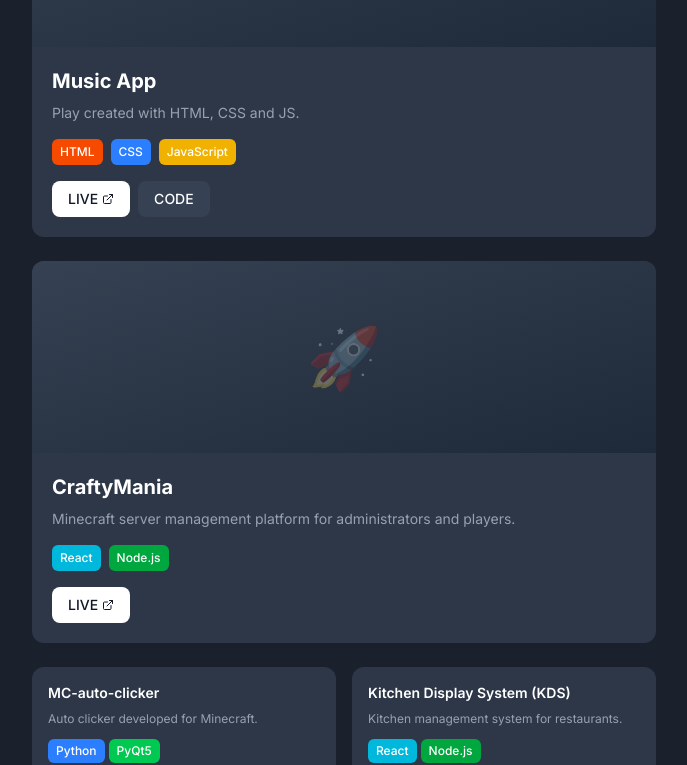
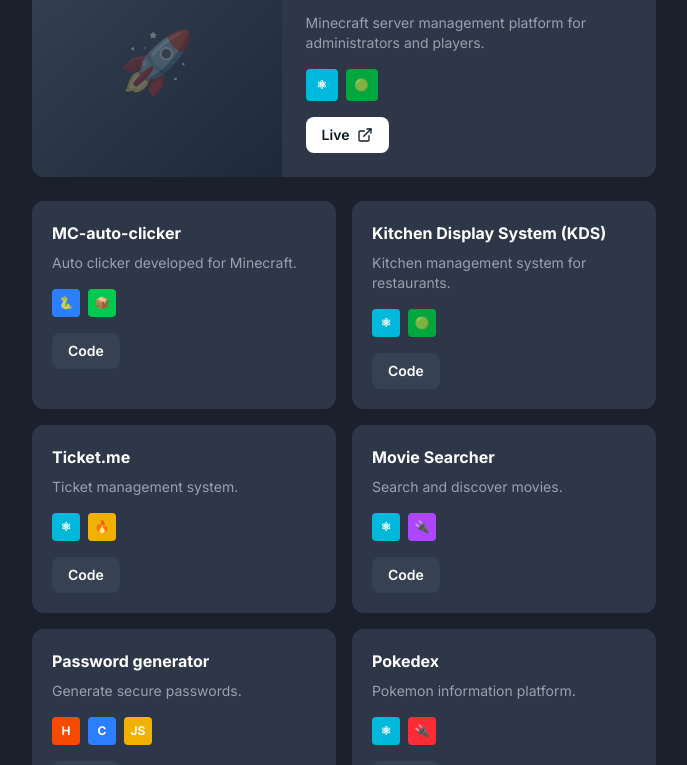
Before and after one commit to REN-ORDO/portfolio, a React (Vite) app: page / in a window 1280 px wide. Shown: the part 1115-1880 px from the top of the page, without its empty margins (296-983 px from the left). Built offline with nearby package versions, Linux system fonts and the light colour scheme.

Commit message:
fix: Update project cards to horizontal layout matching reference design

```diff
--- a/src/App.jsx
+++ b/src/App.jsx
@@ -8,20 +8,25 @@ function App() {
             description: 'A platform to search for Minecraft skins, edit, convert and download them.',
             image: '/project1.jpg',
             tech: [
-                { name: 'Next.js', color: 'bg-gray-700' },
-                { name: 'TypeScript', color: 'bg-blue-600' },
+                { name: 'N', icon: 'N', color: 'bg-gray-800' },
+                { name: 'React', icon: '⚛', color: 'bg-cyan-500' },
+                { name: 'TS', icon: 'TS', color: 'bg-blue-600' },
+                { name: 'Tailwind', icon: '🌊', color: 'bg-cyan-400' },
+                { name: 'Supabase', icon: '⚡', color: 'bg-green-500' },
             ],
             live: 'https://skinamc.com',
             code: null,
         },
         {
             name: 'Music App',
-            description: 'Play created with HTML, CSS and JS.',
+            description: 'Play, create playlists, like songs and discover music trends.',
             image: '/project2.jpg',
             tech: [
-                { name: 'HTML', color: 'bg-orange-600' },
-                { name: 'CSS', color: 'bg-blue-500' },
-                { name: 'JavaScript', color: 'bg-yellow-500' },
+                { name: 'N', icon: 'N', color: 'bg-gray-800' },
+                { name: 'React', icon: '⚛', color: 'bg-cyan-500' },
+                { name: 'TS', icon: 'TS', color: 'bg-blue-600' },
+                { name: 'Tailwind', icon: '🌊', color: 'bg-cyan-400' },
+                { name: 'YouTube', icon: '▶', color: 'bg-red-600' },
             ],
             live: 'https://example.com',
             code: 'https://github.com',
@@ -31,8 +36,8 @@ function App() {
             description: 'Minecraft server management platform for administrators and players.',
             image: '/project3.jpg',
             tech: [
-                { name: 'React', color: 'bg-cyan-500' },
-                { name: 'Node.js', color: 'bg-green-600' },
+                { name: 'React', icon: '⚛', color: 'bg-cyan-500' },
+                { name: 'Node', icon: '🟢', color: 'bg-green-600' },
             ],
             live: 'https://example.com',
             code: null,
@@ -41,8 +46,8 @@ function App() {
             name: 'MC-auto-clicker',
             description: 'Auto clicker developed for Minecraft.',
             tech: [
-                { name: 'Python', color: 'bg-blue-500' },
-                { name: 'PyQt5', color: 'bg-green-500' },
+                { name: 'Python', icon: '🐍', color: 'bg-blue-500' },
+                { name: 'PyQt5', icon: '📦', color: 'bg-green-500' },
             ],
             code: 'https://github.com',
         },
@@ -50,8 +55,8 @@ function App() {
             name: 'Kitchen Display System (KDS)',
             description: 'Kitchen management system for restaurants.',
             tech: [
-                { name: 'React', color: 'bg-cyan-500' },
-                { name: 'Node.js', color: 'bg-green-600' },
+                { name: 'React', icon: '⚛', color: 'bg-cyan-500' },
+                { name: 'Node', icon: '🟢', color: 'bg-green-600' },
             ],
             code: 'https://github.com',
         },
@@ -59,8 +64,8 @@ function App() {
             name: 'Ticket.me',
             description: 'Ticket management system.',
             tech: [
-                { name: 'React', color: 'bg-cyan-500' },
-                { name: 'Firebase', color: 'bg-yellow-500' },
+                { name: 'React', icon: '⚛', color: 'bg-cyan-500' },
+                { name: 'Firebase', icon: '🔥', color: 'bg-yellow-500' },
             ],
             code: 'https://github.com',
         },
@@ -68,8 +73,8 @@ function App() {
             name: 'Movie Searcher',
             description: 'Search and discover movies.',
             tech: [
-                { name: 'React', color: 'bg-cyan-500' },
-                { name: 'API', color: 'bg-purple-500' },
+                { name: 'React', icon: '⚛', color: 'bg-cyan-500' },
+                { name: 'API', icon: '🔌', color: 'bg-purple-500' },
             ],
             code: 'https://github.com',
         },
@@ -77,9 +82,9 @@ function App() {
             name: 'Password generator',
             description: 'Generate secure passwords.',
             tech: [
-                { name: 'HTML', color: 'bg-orange-600' },
-                { name: 'CSS', color: 'bg-blue-500' },
-                { name: 'JS', color: 'bg-yellow-500' },
+                { name: 'HTML', icon: 'H', color: 'bg-orange-600' },
+                { name: 'CSS', icon: 'C', color: 'bg-blue-500' },
+                { name: 'JS', icon: 'JS', color: 'bg-yellow-500' },
             ],
             code: 'https://github.com',
         },
@@ -87,8 +92,8 @@ function App() {
             name: 'Pokedex',
             description: 'Pokemon information platform.',
             tech: [
-                { name: 'React', color: 'bg-cyan-500' },
-                { name: 'PokeAPI', color: 'bg-red-500' },
+                { name: 'React', icon: '⚛', color: 'bg-cyan-500' },
+                { name: 'API', icon: '🔌', color: 'bg-red-500' },
             ],
             code: 'https://github.com',
         },
@@ -153,32 +158,39 @@ function App() {
                         Projects
                     </h2>
 
-                    {/* Featured Projects */}
-                    <div className="space-y-6 mb-6">
+                    {/* Featured Projects - Horizontal Layout */}
+                    <div className="space-y-4 mb-6">
                         {projects.slice(0, 3).map((project, index) => (
-                            <div key={index} className="project-card">
-                                <div className="h-48 bg-gradient-to-br from-gray-700 to-gray-800 flex items-center justify-center">
+                            <div key={index} className="project-card flex overflow-hidden">
+                                {/* Project Image - Left Side */}
+                                <div className="w-2/5 bg-gradient-to-br from-gray-700 to-gray-800 flex items-center justify-center flex-shrink-0">
                                     <div className="text-6xl opacity-30">🚀</div>
                                 </div>
-                                <div className="p-5">
-                                    <h3 className="text-xl font-bold mb-2">{project.name}</h3>
-                                    <p className="text-gray-400 text-sm mb-4">{project.description}</p>
-                                    <div className="flex flex-wrap gap-2 mb-4">
+
+                                {/* Project Content - Right Side */}
+                                <div className="flex-1 p-6 flex flex-col">
+                                    <h3 className="text-2xl font-bold mb-3">{project.name}</h3>
+                                    <p className="text-gray-400 text-sm mb-4 flex-1">{project.description}</p>
+
+                                    {/* Tech Icons */}
+                                    <div className="flex gap-2 mb-4">
                                         {project.tech.map((tech, i) => (
-                                            <span key={i} className={`tech-badge ${tech.color} text-white`}>
-                                                {tech.name}
-                                            </span>
+                                            <div key={i} className={`w-8 h-8 rounded ${tech.color} flex items-center justify-center text-white text-xs font-bold`}>
+                                                {tech.icon}
+                                            </div>
                                         ))}
                                     </div>
+
+                                    {/* Action Buttons */}
                                     <div className="flex gap-2">
                                         {project.live && (
                                             <a
                                                 href={project.live}
                                                 target="_blank"
                                                 rel="noopener noreferrer"
-                                                className="inline-flex items-center gap-1 bg-white text-gray-900 px-4 py-2 rounded-lg text-sm font-medium hover:bg-gray-200 transition-colors"
+                                                className="inline-flex items-center gap-2 bg-white text-gray-900 px-4 py-2 rounded-lg text-sm font-semibold hover:bg-gray-200 transition-colors"
                                             >
-                                                LIVE <ExternalLink className="w-3 h-3" />
+                                                Live <ExternalLink className="w-4 h-4" />
                                             </a>
                                         )}
                                         {project.code && (
@@ -186,9 +198,9 @@ function App() {
                                                 href={project.code}
                                                 target="_blank"
                                                 rel="noopener noreferrer"
-                                                className="inline-flex items-center gap-1 bg-gray-700 text-white px-4 py-2 rounded-lg text-sm font-medium hover:bg-gray-600 transition-colors"
+                                                className="inline-flex items-center gap-2 bg-gray-700 text-white px-4 py-2 rounded-lg text-sm font-semibold hover:bg-gray-600 transition-colors"
                                             >
-                                                CODE
+                                                Code
                                             </a>
                                         )}
                                     </div>
@@ -200,24 +212,27 @@ function App() {
                     {/* Small Projects Grid */}
                     <div className="grid grid-cols-2 gap-4">
                         {projects.slice(3).map((project, index) => (
-                            <div key={index} className="project-card p-4">
-                                <h3 className="font-semibold mb-2 text-sm">{project.name}</h3>
-                                <p className="text-gray-400 text-xs mb-3">{project.description}</p>
-                                <div className="flex flex-wrap gap-1 mb-3">
+                            <div key={index} className="project-card p-5">
+                                <h3 className="font-bold mb-2 text-base">{project.name}</h3>
+                                <p className="text-gray-400 text-sm mb-4">{project.description}</p>
+
+                                {/* Tech Icons */}
+                                <div className="flex gap-2 mb-4">
                                     {project.tech.map((tech, i) => (
-                                        <span key={i} className={`tech-badge ${tech.color} text-white text-xs`}>
-                                            {tech.name}
-                                        </span>
+                                        <div key={i} className={`w-7 h-7 rounded ${tech.color} flex items-center justify-center text-white text-xs font-bold`}>
+                                            {tech.icon}
+                                        </div>
                                     ))}
                                 </div>
+
                                 {project.code && (
                                     <a
                                         href={project.code}
                                         target="_blank"
                                         rel="noopener noreferrer"
-                                        className="inline-flex items-center gap-1 bg-gray-700 text-white px-3 py-1.5 rounded-lg text-xs font-medium hover:bg-gray-600 transition-colors"
+                                        className="inline-flex items-center gap-1 bg-gray-700 text-white px-4 py-2 rounded-lg text-sm font-semibold hover:bg-gray-600 transition-colors"
                                     >
-                                        CODE
+                                        Code
                                     </a>
                                 )}
                             </div>
```
